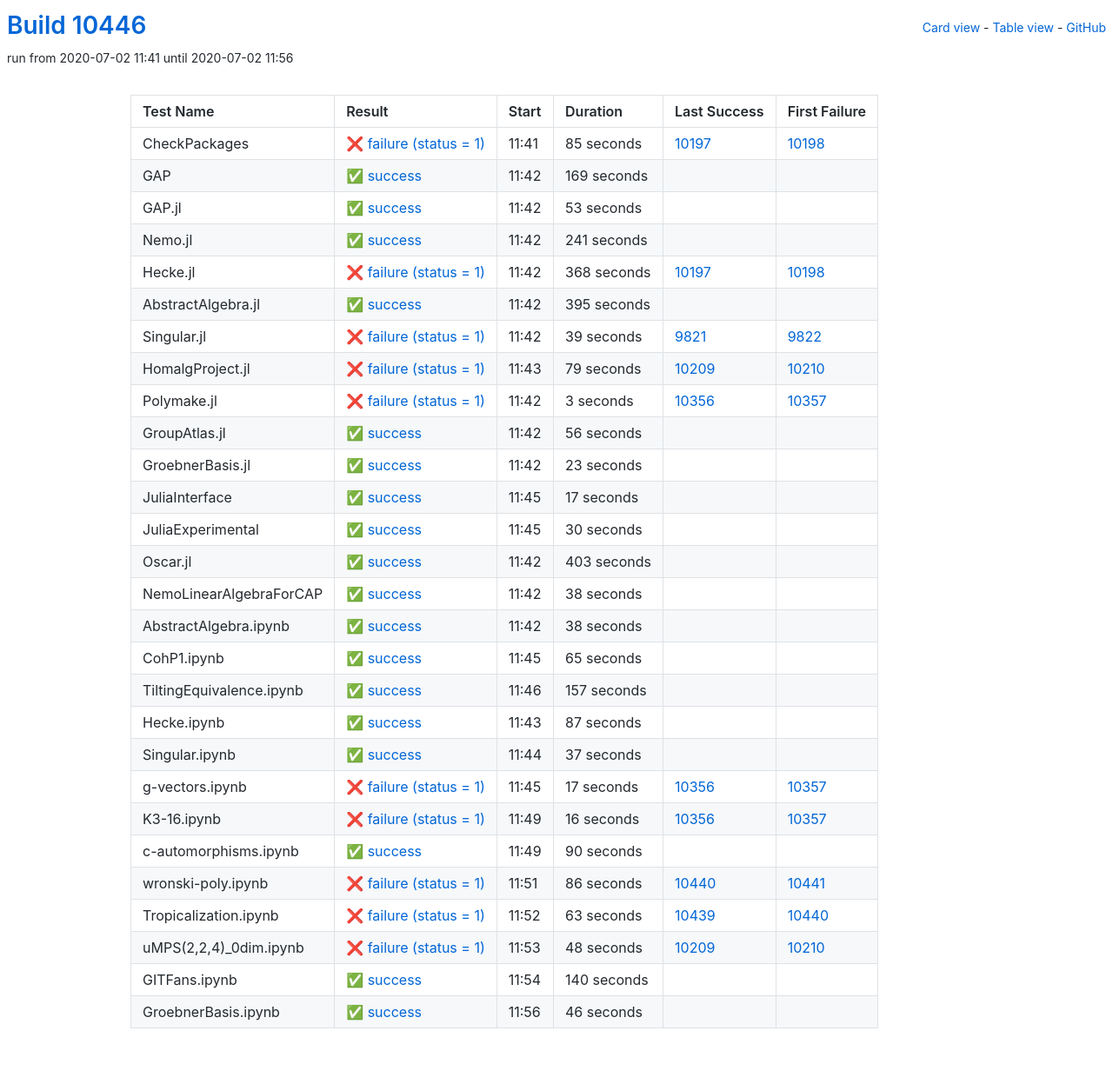
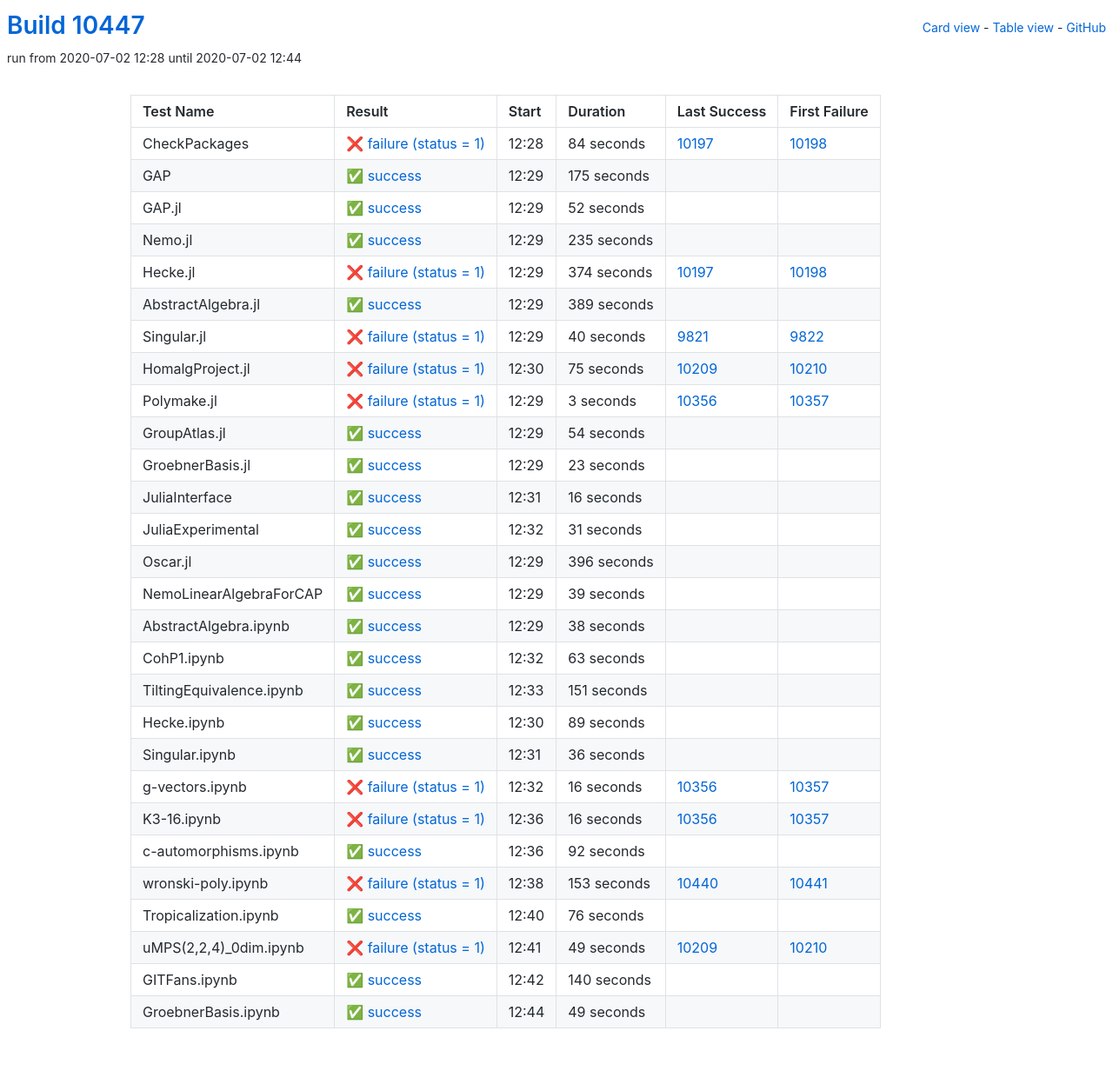
Before and after one commit to oscar-system/oscar-ci-status, a Jekyll site: the page built from table.html, in a window 1280 px wide. Shown: the whole page at 87% size. Built offline with Jekyll 4.4.1, drawn with Linux system fonts in a browser that asks for light colours.

Commit message:
Build #10447

```diff
--- a/_data/ci.yml
+++ b/_data/ci.yml
@@ -1,6 +1,6 @@
 ---
-build: 10446
-build_url: https://oscarci.mathematik.uni-kl.de/job/oscar/10446/
+build: 10447
+build_url: https://oscarci.mathematik.uni-kl.de/job/oscar/10447/
 job: oscar
 organization: oscar-system
 repo: oscar-ci-status
@@ -8,104 +8,104 @@
 tests:
 - name: CheckPackages
   id: checkpackages
-  log: https://oscarci.mathematik.uni-kl.de/job/oscar/10446/artifact/logs/build-10446/CheckPackages.log
-  start: 2020-07-02 11:41
+  log: https://oscarci.mathematik.uni-kl.de/job/oscar/10447/artifact/logs/build-10447/CheckPackages.log
+  start: 2020-07-02 12:28
   success: false
   exitcode: 1
   status: failure
-  duration: 85
+  duration: 84
   last_success: 10197
   last_success_url: https://oscarci.mathematik.uni-kl.de/job/oscar/10197/
   first_failure: 10198
   first_failure_url: https://oscarci.mathematik.uni-kl.de/job/oscar/10198/
 - name: GAP
   id: gap
-  log: https://oscarci.mathematik.uni-kl.de/job/oscar/10446/artifact/logs/build-10446/GAP.log
-  start: 2020-07-02 11:42
+  log: https://oscarci.mathematik.uni-kl.de/job/oscar/10447/artifact/logs/build-10447/GAP.log
+  start: 2020-07-02 12:29
   success: true
   exitcode: 0
   status: success
-  duration: 169
+  duration: 175
   last_success: false
   last_success_url:
   first_failure: false
   first_failure_url:
 - name: GAP.jl
   id: gap-jl
-  log: https://oscarci.mathematik.uni-kl.de/job/oscar/10446/artifact/logs/build-10446/GAP.jl.log
-  start: 2020-07-02 11:42
+  log: https://oscarci.mathematik.uni-kl.de/job/oscar/10447/artifact/logs/build-10447/GAP.jl.log
+  start: 2020-07-02 12:29
   success: true
   exitcode: 0
   status: success
-  duration: 53
+  duration: 52
   last_success: false
   last_success_url:
   first_failure: false
   first_failure_url:
 - name: Nemo.jl
   id: nemo-jl
-  log: https://oscarci.mathematik.uni-kl.de/job/oscar/10446/artifact/logs/build-10446/Nemo.jl.log
-  start: 2020-07-02 11:42
+  log: https://oscarci.mathematik.uni-kl.de/job/oscar/10447/artifact/logs/build-10447/Nemo.jl.log
+  start: 2020-07-02 12:29
   success: true
   exitcode: 0
   status: success
-  duration: 241
+  duration: 235
   last_success: false
   last_success_url:
   first_failure: false
   first_failure_url:
 - name: Hecke.jl
   id: hecke-jl
-  log: https://oscarci.mathematik.uni-kl.de/job/oscar/10446/artifact/logs/build-10446/Hecke.jl.log
-  start: 2020-07-02 11:42
+  log: https://oscarci.mathematik.uni-kl.de/job/oscar/10447/artifact/logs/build-10447/Hecke.jl.log
+  start: 2020-07-02 12:29
   success: false
   exitcode: 1
   status: failure
-  duration: 368
+  duration: 374
   last_success: 10197
   last_success_url: https://oscarci.mathematik.uni-kl.de/job/oscar/10197/
   first_failure: 10198
   first_failure_url: https://oscarci.mathematik.uni-kl.de/job/oscar/10198/
 - name: AbstractAlgebra.jl
   id: abstractalgebra-jl
-  log: https://oscarci.mathematik.uni-kl.de/job/oscar/10446/artifact/logs/build-10446/AbstractAlgebra.jl.log
-  start: 2020-07-02 11:42
+  log: https://oscarci.mathematik.uni-kl.de/job/oscar/10447/artifact/logs/build-10447/AbstractAlgebra.jl.log
+  start: 2020-07-02 12:29
   success: true
   exitcode: 0
   status: success
-  duration: 395
+  duration: 389
   last_success: false
   last_success_url:
   first_failure: false
   first_failure_url:
 - name: Singular.jl
   id: singular-jl
-  log: https://oscarci.mathematik.uni-kl.de/job/oscar/10446/artifact/logs/build-10446/Singular.jl.log
-  start: 2020-07-02 11:42
+  log: https://oscarci.mathematik.uni-kl.de/job/oscar/10447/artifact/logs/build-10447/Singular.jl.log
+  start: 2020-07-02 12:29
   success: false
   exitcode: 1
   status: failure
-  duration: 39
+  duration: 40
   last_success: 9821
   last_success_url: https://oscarci.mathematik.uni-kl.de/job/oscar/9821/
   first_failure: 9822
   first_failure_url: https://oscarci.mathematik.uni-kl.de/job/oscar/9822/
 - name: HomalgProject.jl
   id: homalgproject-jl
-  log: https://oscarci.mathematik.uni-kl.de/job/oscar/10446/artifact/logs/build-10446/HomalgProject.jl.log
-  start: 2020-07-02 11:43
+  log: https://oscarci.mathematik.uni-kl.de/job/oscar/10447/artifact/logs/build-10447/HomalgProject.jl.log
+  start: 2020-07-02 12:30
   success: false
   exitcode: 1
   status: failure
-  duration: 79
+  duration: 75
   last_success: 10209
   last_success_url: https://oscarci.mathematik.uni-kl.de/job/oscar/10209/
   first_failure: 10210
   first_failure_url: https://oscarci.mathematik.uni-kl.de/job/oscar/10210/
 - name: Polymake.jl
   id: polymake-jl
-  log: https://oscarci.mathematik.uni-kl.de/job/oscar/10446/artifact/logs/build-10446/Polymake.jl.log
-  start: 2020-07-02 11:42
+  log: https://oscarci.mathematik.uni-kl.de/job/oscar/10447/artifact/logs/build-10447/Polymake.jl.log
+  start: 2020-07-02 12:29
   success: false
   exitcode: 1
   status: failure
@@ -116,20 +116,20 @@
   first_failure_url: https://oscarci.mathematik.uni-kl.de/job/oscar/10357/
 - name: GroupAtlas.jl
   id: groupatlas-jl
-  log: https://oscarci.mathematik.uni-kl.de/job/oscar/10446/artifact/logs/build-10446/GroupAtlas.jl.log
-  start: 2020-07-02 11:42
+  log: https://oscarci.mathematik.uni-kl.de/job/oscar/10447/artifact/logs/build-10447/GroupAtlas.jl.log
+  start: 2020-07-02 12:29
   success: true
   exitcode: 0
   status: success
-  duration: 56
+  duration: 54
   last_success: false
   last_success_url:
   first_failure: false
   first_failure_url:
 - name: GroebnerBasis.jl
   id: groebnerbasis-jl
-  log: https://oscarci.mathematik.uni-kl.de/job/oscar/10446/artifact/logs/build-10446/GroebnerBasis.jl.log
-  start: 2020-07-02 11:42
+  log: https://oscarci.mathematik.uni-kl.de/job/oscar/10447/artifact/logs/build-10447/GroebnerBasis.jl.log
+  start: 2020-07-02 12:29
   success: true
   exitcode: 0
   status: success
@@ -140,56 +140,56 @@
   first_failure_url:
 - name: JuliaInterface
   id: juliainterface
-  log: https://oscarci.mathematik.uni-kl.de/job/oscar/10446/artifact/logs/build-10446/JuliaInterface.log
-  start: 2020-07-02 11:45
+  log: https://oscarci.mathematik.uni-kl.de/job/oscar/10447/artifact/logs/build-10447/JuliaInterface.log
+  start: 2020-07-02 12:31
   success: true
   exitcode: 0
   status: success
-  duration: 17
+  duration: 16
   last_success: false
   last_success_url:
   first_failure: false
   first_failure_url:
 - name: JuliaExperimental
   id: juliaexperimental
-  log: https://oscarci.mathematik.uni-kl.de/job/oscar/10446/artifact/logs/build-10446/JuliaExperimental.log
-  start: 2020-07-02 11:45
+  log: https://oscarci.mathematik.uni-kl.de/job/oscar/10447/artifact/logs/build-10447/JuliaExperimental.log
+  start: 2020-07-02 12:32
   success: true
   exitcode: 0
   status: success
-  duration: 30
+  duration: 31
   last_success: false
   last_success_url:
   first_failure: false
   first_failure_url:
 - name: Oscar.jl
   id: oscar-jl
-  log: https://oscarci.mathematik.uni-kl.de/job/oscar/10446/artifact/logs/build-10446/Oscar.jl.log
-  start: 2020-07-02 11:42
+  log: https://oscarci.mathematik.uni-kl.de/job/oscar/10447/artifact/logs/build-10447/Oscar.jl.log
+  start: 2020-07-02 12:29
   success: true
   exitcode: 0
   status: success
-  duration: 403
+  duration: 396
   last_success: false
   last_success_url:
   first_failure: false
   first_failure_url:
 - name: NemoLinearAlgebraForCAP
   id: nemolinearalgebraforcap
-  log: https://oscarci.mathematik.uni-kl.de/job/oscar/10446/artifact/logs/build-10446/NemoLinearAlgebraForCAP.log
-  start: 2020-07-02 11:42
+  log: https://oscarci.mathematik.uni-kl.de/job/oscar/10447/artifact/logs/build-10447/NemoLinearAlgebraForCAP.log
+  start: 2020-07-02 12:29
   success: true
   exitcode: 0
   status: success
-  duration: 38
+  duration: 39
   last_success: false
   last_success_url:
   first_failure: false
   first_failure_url:
 - name: AbstractAlgebra.ipynb
   id: abstractalgebra-ipynb
-  log: https://oscarci.mathematik.uni-kl.de/job/oscar/10446/artifact/logs/build-10446/AbstractAlgebra.ipynb.log
-  start: 2020-07-02 11:42
+  log: https://oscarci.mathematik.uni-kl.de/job/oscar/10447/artifact/logs/build-10447/AbstractAlgebra.ipynb.log
+  start: 2020-07-02 12:29
   success: true
   exitcode: 0
   status: success
@@ -200,68 +200,68 @@
   first_failure_url:
 - name: CohP1.ipynb
   id: cohp1-ipynb
-  log: https://oscarci.mathematik.uni-kl.de/job/oscar/10446/artifact/logs/build-10446/CohP1.ipynb.log
-  start: 2020-07-02 11:45
+  log: https://oscarci.mathematik.uni-kl.de/job/oscar/10447/artifact/logs/build-10447/CohP1.ipynb.log
+  start: 2020-07-02 12:32
   success: true
   exitcode: 0
   status: success
-  duration: 65
+  duration: 63
   last_success: false
   last_success_url:
   first_failure: false
   first_failure_url:
 - name: TiltingEquivalence.ipynb
   id: tiltingequivalence-ipynb
-  log: https://oscarci.mathematik.uni-kl.de/job/oscar/10446/artifact/logs/build-10446/TiltingEquivalence.ipynb.log
-  start: 2020-07-02 11:46
+  log: https://oscarci.mathematik.uni-kl.de/job/oscar/10447/artifact/logs/build-10447/TiltingEquivalence.ipynb.log
+  start: 2020-07-02 12:33
   success: true
   exitcode: 0
   status: success
-  duration: 157
+  duration: 151
   last_success: false
   last_success_url:
   first_failure: false
   first_failure_url:
 - name: Hecke.ipynb
   id: hecke-ipynb
-  log: https://oscarci.mathematik.uni-kl.de/job/oscar/10446/artifact/logs/build-10446/Hecke.ipynb.log
-  start: 2020-07-02 11:43
+  log: https://oscarci.mathematik.uni-kl.de/job/oscar/10447/artifact/logs/build-10447/Hecke.ipynb.log
+  start: 2020-07-02 12:30
   success: true
   exitcode: 0
   status: success
-  duration: 87
+  duration: 89
   last_success: false
   last_success_url:
   first_failure: false
   first_failure_url:
 - name: Singular.ipynb
   id: singular-ipynb
-  log: https://oscarci.mathematik.uni-kl.de/job/oscar/10446/artifact/logs/build-10446/Singular.ipynb.log
-  start: 2020-07-02 11:44
+  log: https://oscarci.mathematik.uni-kl.de/job/oscar/10447/artifact/logs/build-10447/Singular.ipynb.log
+  start: 2020-07-02 12:31
   success: true
   exitcode: 0
   status: success
-  duration: 37
+  duration: 36
   last_success: false
   last_success_url:
   first_failure: false
   first_failure_url:
 - name: g-vectors.ipynb
   id: g-vectors-ipynb
-  log: https://oscarci.mathematik.uni-kl.de/job/oscar/10446/artifact/logs/build-10446/g-vectors.ipynb.log
-  start: 2020-07-02 11:45
+  log: https://oscarci.mathematik.uni-kl.de/job/oscar/10447/artifact/logs/build-10447/g-vectors.ipynb.log
+  start: 2020-07-02 12:32
   success: false
   exitcode: 1
   status: failure
-  duration: 17
+  duration: 16
   last_success: 10356
   last_success_url: https://oscarci.mathematik.uni-kl.de/job/oscar/10356/
   first_failure: 10357
   first_failure_url: https://oscarci.mathematik.uni-kl.de/job/oscar/10357/
 - name: K3-16.ipynb
   id: k3-16-ipynb
-  log: https://oscarci.mathematik.uni-kl.de/job/oscar/10446/artifact/logs/build-10446/K3-16.ipynb.log
-  start: 2020-07-02 11:49
+  log: https://oscarci.mathematik.uni-kl.de/job/oscar/10447/artifact/logs/build-10447/K3-16.ipynb.log
+  start: 2020-07-02 12:36
   success: false
   exitcode: 1
   status: failure
@@ -272,56 +272,56 @@
   first_failure_url: https://oscarci.mathematik.uni-kl.de/job/oscar/10357/
 - name: c-automorphisms.ipynb
   id: c-automorphisms-ipynb
-  log: https://oscarci.mathematik.uni-kl.de/job/oscar/10446/artifact/logs/build-10446/c-automorphisms.ipynb.log
-  start: 2020-07-02 11:49
+  log: https://oscarci.mathematik.uni-kl.de/job/oscar/10447/artifact/logs/build-10447/c-automorphisms.ipynb.log
+  start: 2020-07-02 12:36
   success: true
   exitcode: 0
   status: success
-  duration: 90
+  duration: 92
   last_success: false
   last_success_url:
   first_failure: false
   first_failure_url:
 - name: wronski-poly.ipynb
   id: wronski-poly-ipynb
-  log: https://oscarci.mathematik.uni-kl.de/job/oscar/10446/artifact/logs/build-10446/wronski-poly.ipynb.log
-  start: 2020-07-02 11:51
+  log: https://oscarci.mathematik.uni-kl.de/job/oscar/10447/artifact/logs/build-10447/wronski-poly.ipynb.log
+  start: 2020-07-02 12:38
   success: false
   exitcode: 1
   status: failure
-  duration: 86
+  duration: 153
   last_success: 10440
   last_success_url: https://oscarci.mathematik.uni-kl.de/job/oscar/10440/
   first_failure: 10441
   first_failure_url: https://oscarci.mathematik.uni-kl.de/job/oscar/10441/
 - name: Tropicalization.ipynb
   id: tropicalization-ipynb
-  log: https://oscarci.mathematik.uni-kl.de/job/oscar/10446/artifact/logs/build-10446/Tropicalization.ipynb.log
-  start: 2020-07-02 11:52
+  log: https://oscarci.mathematik.uni-kl.de/job/oscar/10447/artifact/logs/build-10447/Tropicalization.ipynb.log
+  start: 2020-07-02 12:40
+  success: true
+  exitcode: 0
+  status: success
+  duration: 76
+  last_success: false
+  last_success_url:
+  first_failure: false
+  first_failure_url:
+- name: uMPS(2,2,4)_0dim.ipynb
+  id: umps-2-2-4-0dim-ipynb
+  log: https://oscarci.mathematik.uni-kl.de/job/oscar/10447/artifact/logs/build-10447/uMPS-2-2-4-_0dim.ipynb.log
+  start: 2020-07-02 12:41
   success: false
   exitcode: 1
   status: failure
-  duration: 63
-  last_success: 10439
-  last_success_url: https://oscarci.mathematik.uni-kl.de/job/oscar/10439/
-  first_failure: 10440
-  first_failure_url: https://oscarci.mathematik.uni-kl.de/job/oscar/10440/
-- name: uMPS(2,2,4)_0dim.ipynb
-  id: umps-2-2-4-0dim-ipynb
-  log: https://oscarci.mathematik.uni-kl.de/job/oscar/10446/artifact/logs/build-10446/uMPS-2-2-4-_0dim.ipynb.log
-  start: 2020-07-02 11:53
-  success: false
-  exitcode: 1
-  status: failure
-  duration: 48
+  duration: 49
   last_success: 10209
   last_success_url: https://oscarci.mathematik.uni-kl.de/job/oscar/10209/
   first_failure: 10210
   first_failure_url: https://oscarci.mathematik.uni-kl.de/job/oscar/10210/
 - name: GITFans.ipynb
   id: gitfans-ipynb
-  log: https://oscarci.mathematik.uni-kl.de/job/oscar/10446/artifact/logs/build-10446/GITFans.ipynb.log
-  start: 2020-07-02 11:54
+  log: https://oscarci.mathematik.uni-kl.de/job/oscar/10447/artifact/logs/build-10447/GITFans.ipynb.log
+  start: 2020-07-02 12:42
   success: true
   exitcode: 0
   status: success
@@ -332,12 +332,12 @@
   first_failure_url:
 - name: GroebnerBasis.ipynb
   id: groebnerbasis-ipynb
-  log: https://oscarci.mathematik.uni-kl.de/job/oscar/10446/artifact/logs/build-10446/GroebnerBasis.ipynb.log
-  start: 2020-07-02 11:56
+  log: https://oscarci.mathematik.uni-kl.de/job/oscar/10447/artifact/logs/build-10447/GroebnerBasis.ipynb.log
+  start: 2020-07-02 12:44
   success: true
   exitcode: 0
   status: success
-  duration: 46
+  duration: 49
   last_success: false
   last_success_url:
   first_failure: false
```
Also changed, not shown: README.md.
